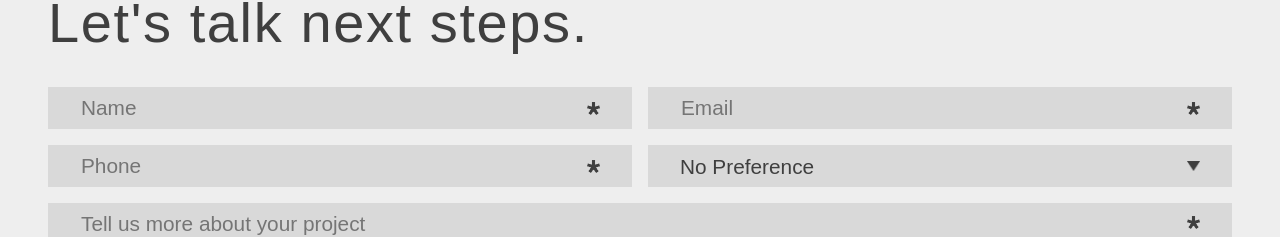
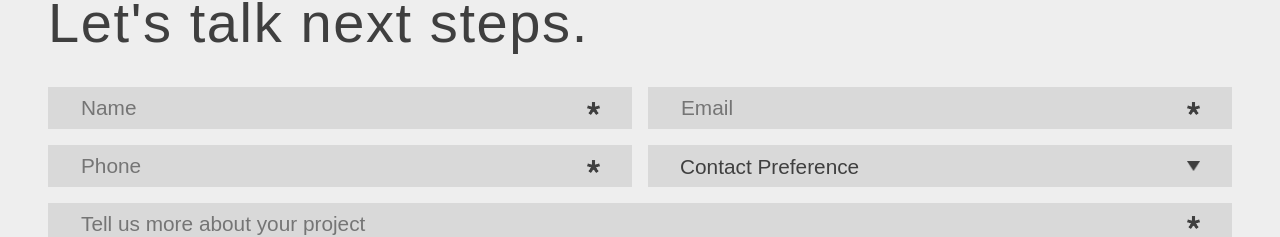
Before and after one commit to cleggie66/cleghorn-creative-portfolio, a React (Create React App) app: page / in a window 1280 px wide. Shown: the part 1914-2151 px from the top of the page. Built offline with nearby package versions, Linux system fonts and the light colour scheme; a web font is replaced by a local one.

Commit message:
updated inputs

```diff
--- a/src/App.js
+++ b/src/App.js
@@ -161,7 +161,7 @@ function App() {
               viewBox="0 0 230 220"
               fill="none"
               xmlns="http://www.w3.org/2000/svg"
-                className='mobile rotate'
+              className='mobile rotate'
             >
               <path
                 d="M169.2 162L134 187.2L94.8 135.6L56.8 187.2L20.8 162L59.2 107.6L0.800001 89.2L14 48.8L71.2 67.2V0.399986H118.4V67.2L175.6 48.8L190 89.2L130.8 107.6L169.2 162Z"
@@ -211,15 +211,15 @@ function App() {
                     type="text"
                     name="preference"
                     id="preference"
-                    placeholder="Contact Preference"
                     value={preference}
                     onChange={(e) => setPreference(e.target.value)}
                   >
+                    <option disabled selected value="">Contact Preference</option>
                     <option value="no-preference">No Preference</option>
                     <option value="phone">Phone</option>
                     <option value="email">Email</option>
                   </select>
-                    <img src={arrowDark} alt="dropdown-arrow"/>
+                  <img src={arrowDark} alt="dropdown-arrow" />
                 </div>
               </div>
               <div className={`input ${hasSubmitted ? errors.message : ""}`}>
```
